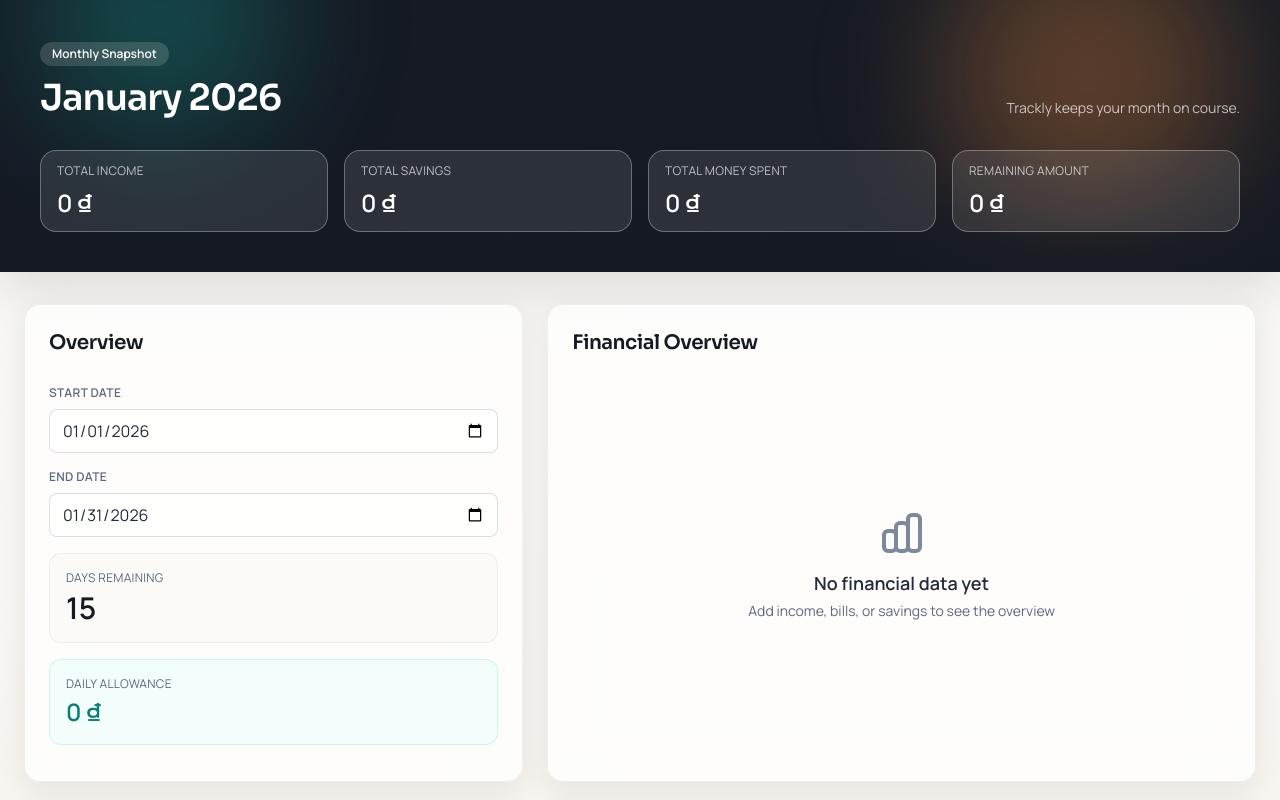
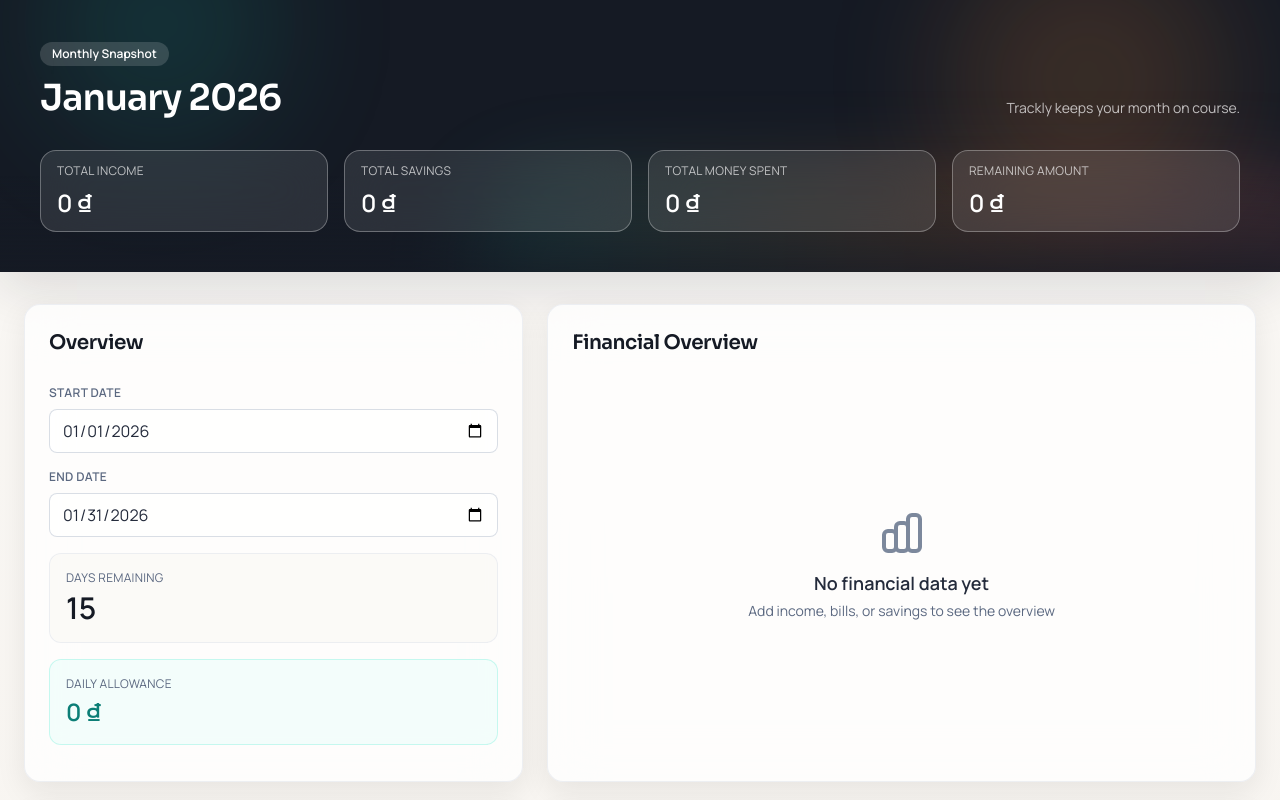
Before and after one commit to hfakeeeeee/Trackly, a React (Vite) app: page / in a window 1280 px wide. Shown: the top 800 px of the page. Built offline with nearby package versions, Linux system fonts and the light colour scheme.

Commit message:
Add animate header

```diff
--- a/src/components/Header.tsx
+++ b/src/components/Header.tsx
@@ -26,9 +26,10 @@ export const Header: React.FC = () => {
   return (
     <header className="relative overflow-hidden bg-ink-900 text-white shadow-float">
       <div className="pointer-events-none absolute inset-0">
-        <div className="absolute -top-24 left-10 h-60 w-60 rounded-full bg-teal-500/30 blur-3xl animate-slow-float" />
-        <div className="absolute -top-16 right-12 h-72 w-72 rounded-full bg-amber-400/30 blur-3xl animate-slow-float" />
+        <div className="absolute -top-24 left-10 h-60 w-60 rounded-full bg-teal-500/30 blur-3xl animate-slow-float animate-pulse-glow" />
+        <div className="absolute -top-16 right-12 h-72 w-72 rounded-full bg-amber-400/30 blur-3xl animate-slow-float animate-pulse-glow" />
         <div className="absolute -left-1/3 top-10 h-12 w-2/3 rotate-2 bg-gradient-to-r from-transparent via-white/15 to-transparent blur-xl animate-shimmer" />
+        <div className="absolute -bottom-20 left-1/3 h-40 w-2/3 rounded-full bg-gradient-to-r from-teal-500/20 via-amber-400/20 to-rose-400/20 blur-2xl animate-aurora" />
         <div className="absolute bottom-0 left-0 right-0 h-24 bg-gradient-to-t from-ink-900/70 to-transparent" />
       </div>
       <div className="relative px-6 py-10 sm:px-10 animate-fade-in">
--- a/src/index.css
+++ b/src/index.css
@@ -110,6 +110,39 @@ body {
   animation: shimmerSweep 6s ease-in-out infinite;
 }
 
+@keyframes auroraShift {
+  0% {
+    transform: translateX(-10%) translateY(0%) scale(1);
+  }
+  50% {
+    transform: translateX(8%) translateY(-6%) scale(1.05);
+  }
+  100% {
+    transform: translateX(-10%) translateY(0%) scale(1);
+  }
+}
+
+@keyframes pulseGlow {
+  0% {
+    opacity: 0.35;
+  }
+  50% {
+    opacity: 0.6;
+  }
+  100% {
+    opacity: 0.35;
+  }
+}
+
+.animate-aurora {
+  animation: auroraShift 14s ease-in-out infinite;
+}
+
+.animate-pulse-glow {
+  animation: pulseGlow 5s ease-in-out infinite;
+}
+
+
 @layer components {
   .card {
     @apply rounded-2xl border border-ink-100/70 bg-white/75 backdrop-blur-xl shadow-soft;
```
